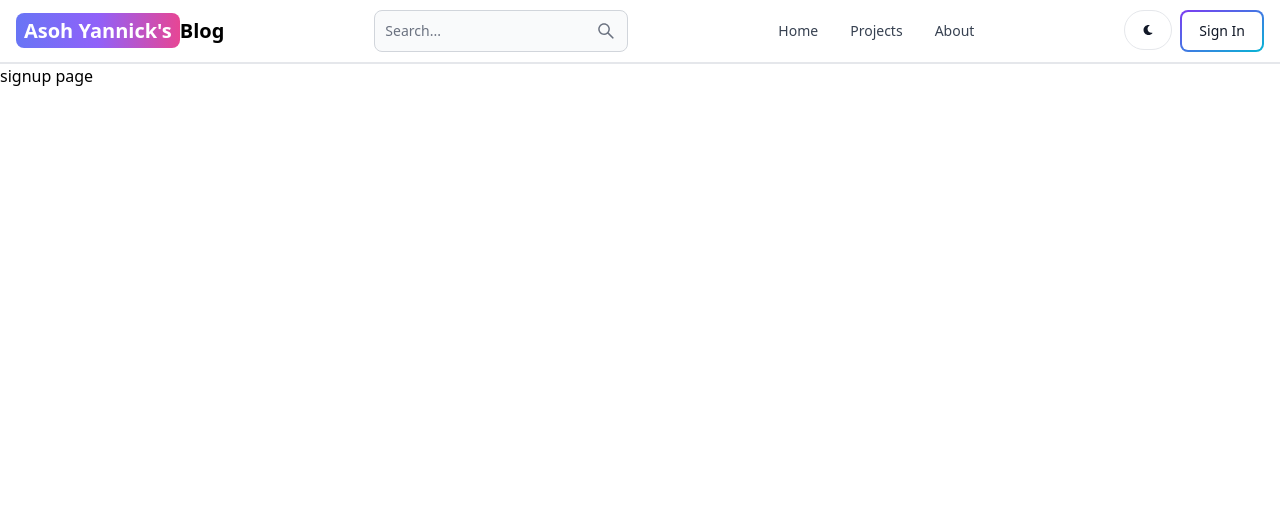
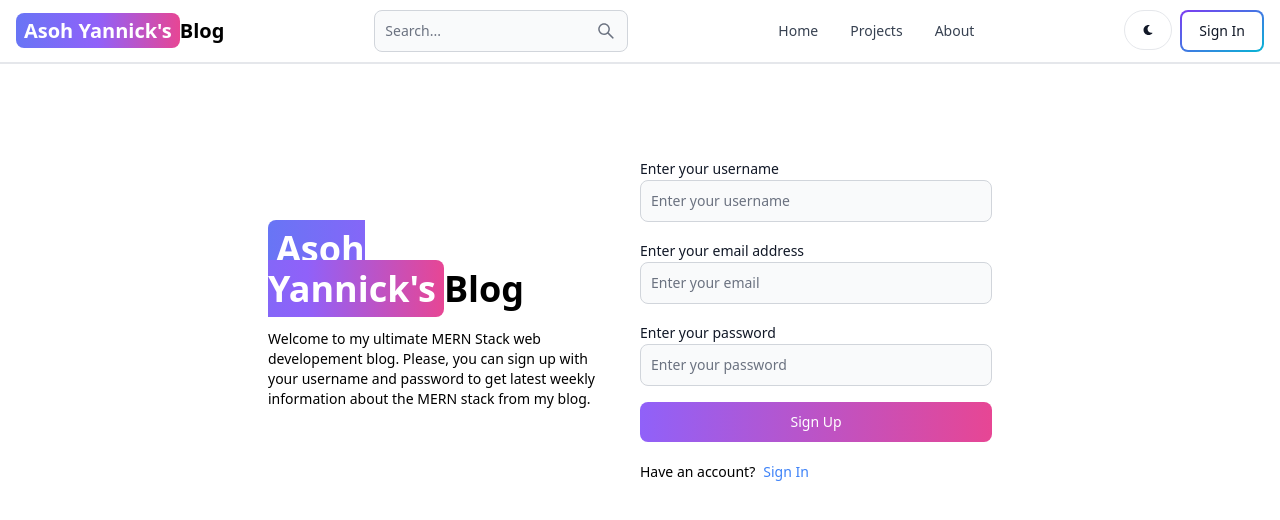
Before and after one commit to asohyannick/mern_blog, a React (Vite) app in the folder client/: page /sign-up in a window 1280 px wide. Shown: the top 520 px of the page. Built offline with nearby package versions, Linux system fonts and the light colour scheme.

Commit message:
complete signup page ui

```diff
--- a/client/src/pages/SignUp.jsx
+++ b/client/src/pages/SignUp.jsx
@@ -1,11 +1,66 @@
-import React from 'react'
-
+import React from "react";
+import { Link } from "react-router-dom";
+import {Label, TextInput, Button} from 'flowbite-react';
 const SignUp = () => {
   return (
-    <div>
-       signup page
+    <div className="min-h-screen mt-20">
+      <div className="flex gap-5 p-3 max-w-3xl mx-auto flex-col md:flex-row md:items-center">
+        <div className="flex-1">
+          {/* left */}
+          <Link to="/" className=" text-4xl font-bold dark:text-white">
+            <span className="px-2 py-1 bg-gradient-to-r from-indigo-500 via-purple-500 to-pink-500 rounded-lg text-white">
+              Asoh Yannick's
+            </span>
+            Blog
+          </Link>
+          <p className="text-sm mt-5">
+            Welcome to my ultimate MERN Stack web developement blog. Please, you can sign up
+            with your username and password to get latest weekly information
+            about the MERN stack from my blog.
+          </p>
+        </div>
+        {/* right */}
+        <div className="flex-1">
+          <form className="flex flex-col gap-4">
+            <div>
+              <Label value='Enter your username'/>
+              <TextInput
+                type='text'
+                placeholder='Enter your username'
+                id="username"
+              />
+            </div>
+            <div>
+              <Label value='Enter your email address'/>
+              <TextInput
+                type='email'
+                placeholder='Enter your email'
+                id="email"
+              />
+            </div>
+            <div>
+              <Label value='Enter your password'/>
+              <TextInput
+                type='password'
+                placeholder='Enter your password'
+                id="password"
+              />
+            </div>
+            <Button gradientDuoTone='purpleToPink' type="submit">
+              Sign Up
+            </Button>
+          </form>
+          <div className="flex gap-2 text-sm mt-5">
+            <span>Have an account?</span>
+            <Link to='/sign-in' className="text-blue-500">
+              Sign In
+            </Link>
+          </div>
+        </div>
+        <div />
+      </div>
     </div>
-  )
-}
+  );
+};
 
-export default SignUp
+export default SignUp;
```
Also changed, not shown: client/src/components/Header.jsx (+9 -9 lines).
